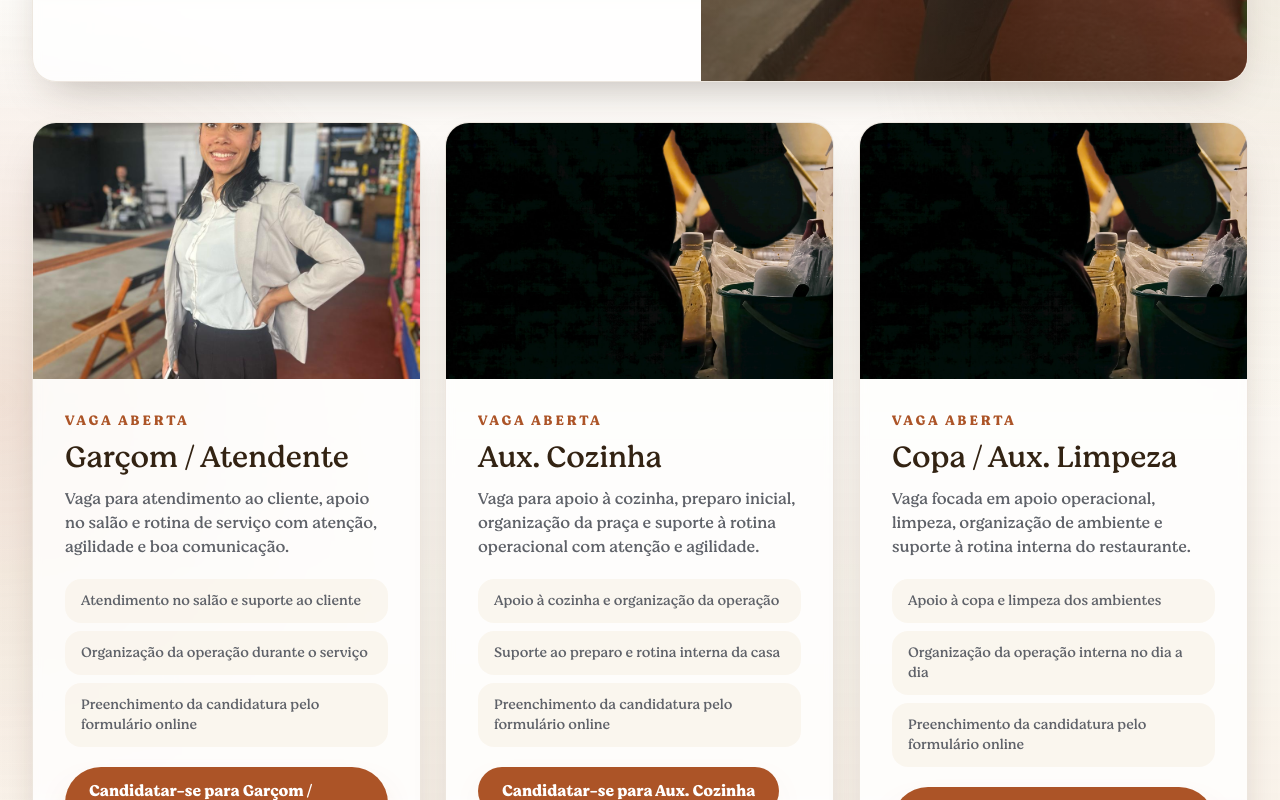
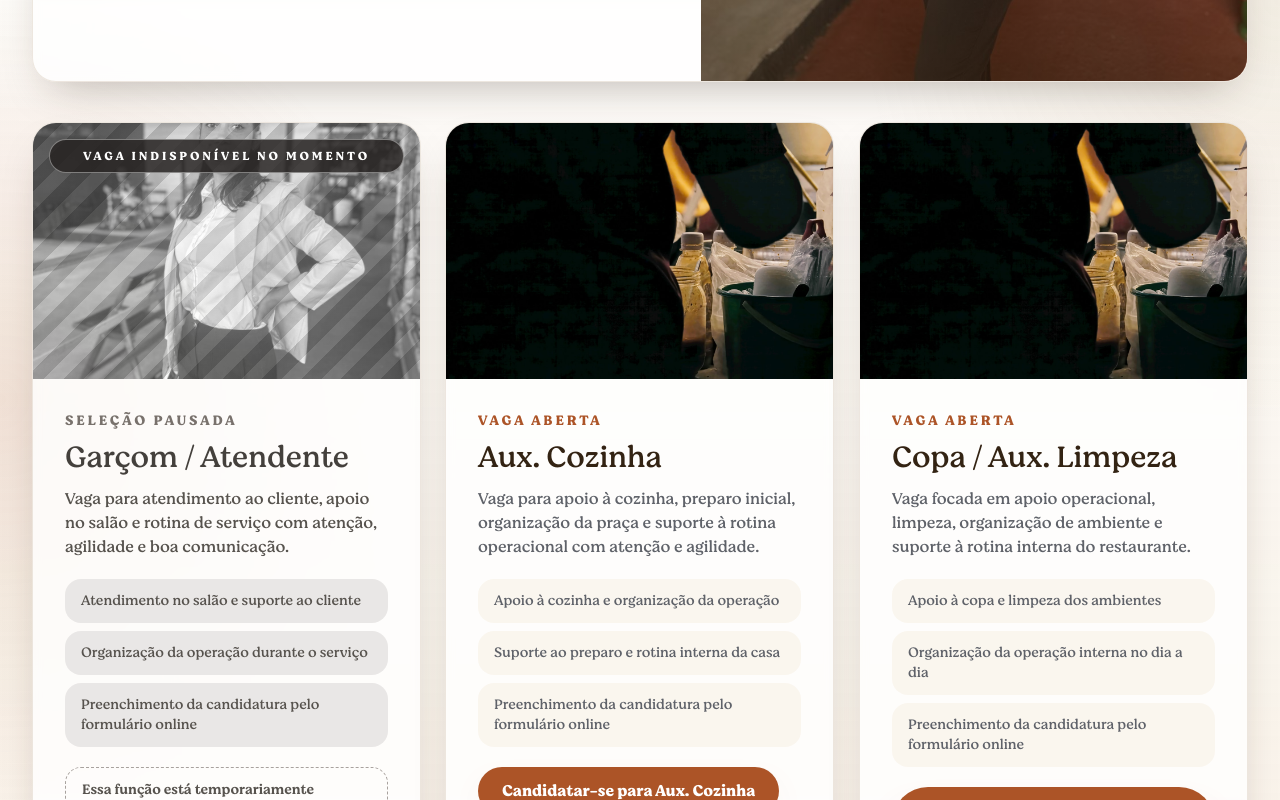
Before and after one commit to cuiabar/web, a React (Vite) app: page /vagas in a window 1280 px wide. Shown: the part 800-1600 px from the top of the page. Built offline with nearby package versions, Linux system fonts and the light colour scheme.

Commit message:
Mark waiter vacancy as unavailable

```diff
--- a/src/pages/VagasPage.tsx
+++ b/src/pages/VagasPage.tsx
@@ -6,6 +6,7 @@ const vacancies = [
   {
     title: 'Garçom / Atendente',
     image: '/vagas/garcom-atendente.jpg',
+    available: false,
     description:
       'Vaga para atendimento ao cliente, apoio no salão e rotina de serviço com atenção, agilidade e boa comunicação.',
     points: ['Atendimento no salão e suporte ao cliente', 'Organização da operação durante o serviço', 'Preenchimento da candidatura pelo formulário online'],
@@ -15,6 +16,7 @@ const vacancies = [
   {
     title: 'Aux. Cozinha',
     image: '/vagas/copa-aux-limpeza.jpg',
+    available: true,
     description:
       'Vaga para apoio à cozinha, preparo inicial, organização da praça e suporte à rotina operacional com atenção e agilidade.',
     points: ['Apoio à cozinha e organização da operação', 'Suporte ao preparo e rotina interna da casa', 'Preenchimento da candidatura pelo formulário online'],
@@ -24,6 +26,7 @@ const vacancies = [
   {
     title: 'Copa / Aux. Limpeza',
     image: '/vagas/copa-aux-limpeza.jpg',
+    available: true,
     description:
       'Vaga focada em apoio operacional, limpeza, organização de ambiente e suporte à rotina interna do restaurante.',
     points: ['Apoio à copa e limpeza dos ambientes', 'Organização da operação interna no dia a dia', 'Preenchimento da candidatura pelo formulário online'],
@@ -63,26 +66,58 @@ const VagasPage = () => {
 
       <div className="grid gap-6 lg:grid-cols-2 xl:grid-cols-3">
         {vacancies.map((vacancy, index) => (
-          <Reveal key={vacancy.title} as="article" delay={index * 90} className="card overflow-hidden p-0">
-            <img src={vacancy.image} alt={vacancy.title} loading="lazy" className="media-lift h-64 w-full object-cover" />
+          <Reveal
+            key={vacancy.title}
+            as="article"
+            delay={index * 90}
+            className={`card overflow-hidden p-0 ${vacancy.available ? '' : 'border-stone-300 bg-stone-100/90'}`}
+          >
+            <div className="relative">
+              <img
+                src={vacancy.image}
+                alt={vacancy.title}
+                loading="lazy"
+                className={`h-64 w-full object-cover ${vacancy.available ? 'media-lift' : 'grayscale-[0.95] saturate-0 opacity-80'}`}
+              />
+              {!vacancy.available ? (
+                <>
+                  <div className="absolute inset-0 bg-[repeating-linear-gradient(-45deg,rgba(255,255,255,0.08)_0,rgba(255,255,255,0.08)_14px,rgba(57,57,57,0.18)_14px,rgba(57,57,57,0.18)_28px)]" />
+                  <div className="absolute left-4 right-4 top-4 rounded-full border border-white/40 bg-stone-800/85 px-4 py-2 text-center text-xs font-semibold uppercase tracking-[0.24em] text-white">
+                    Vaga indisponível no momento
+                  </div>
+                </>
+              ) : null}
+            </div>
             <div className="space-y-5 p-6 sm:p-8">
               <div>
-                <p className="text-sm font-semibold uppercase tracking-[0.2em] text-terracotta">Vaga aberta</p>
-                <h2 className="mt-2 font-heading text-3xl text-cocoa">{vacancy.title}</h2>
-                <p className="mt-3 text-steel">{vacancy.description}</p>
+                <p
+                  className={`text-sm font-semibold uppercase tracking-[0.2em] ${
+                    vacancy.available ? 'text-terracotta' : 'text-stone-500'
+                  }`}
+                >
+                  {vacancy.available ? 'Vaga aberta' : 'Seleção pausada'}
+                </p>
+                <h2 className={`mt-2 font-heading text-3xl ${vacancy.available ? 'text-cocoa' : 'text-stone-700'}`}>{vacancy.title}</h2>
+                <p className={`mt-3 ${vacancy.available ? 'text-steel' : 'text-stone-600'}`}>{vacancy.description}</p>
               </div>
 
-              <ul className="space-y-2 text-sm text-steel">
+              <ul className={`space-y-2 text-sm ${vacancy.available ? 'text-steel' : 'text-stone-600'}`}>
                 {vacancy.points.map((point) => (
-                  <li key={point} className="rounded-2xl bg-cream/75 px-4 py-3">
+                  <li key={point} className={`rounded-2xl px-4 py-3 ${vacancy.available ? 'bg-cream/75' : 'bg-stone-200/90'}`}>
                     {point}
                   </li>
                 ))}
               </ul>
 
-              <a href={vacancy.link} target="_blank" rel="noreferrer" className="btn-primary">
-                {vacancy.buttonLabel}
-              </a>
+              {vacancy.available ? (
+                <a href={vacancy.link} target="_blank" rel="noreferrer" className="btn-primary">
+                  {vacancy.buttonLabel}
+                </a>
+              ) : (
+                <p className="rounded-2xl border border-dashed border-stone-400 px-4 py-3 text-sm font-medium text-stone-600">
+                  Essa função está temporariamente indisponível para novas candidaturas.
+                </p>
+              )}
             </div>
           </Reveal>
         ))}
```
